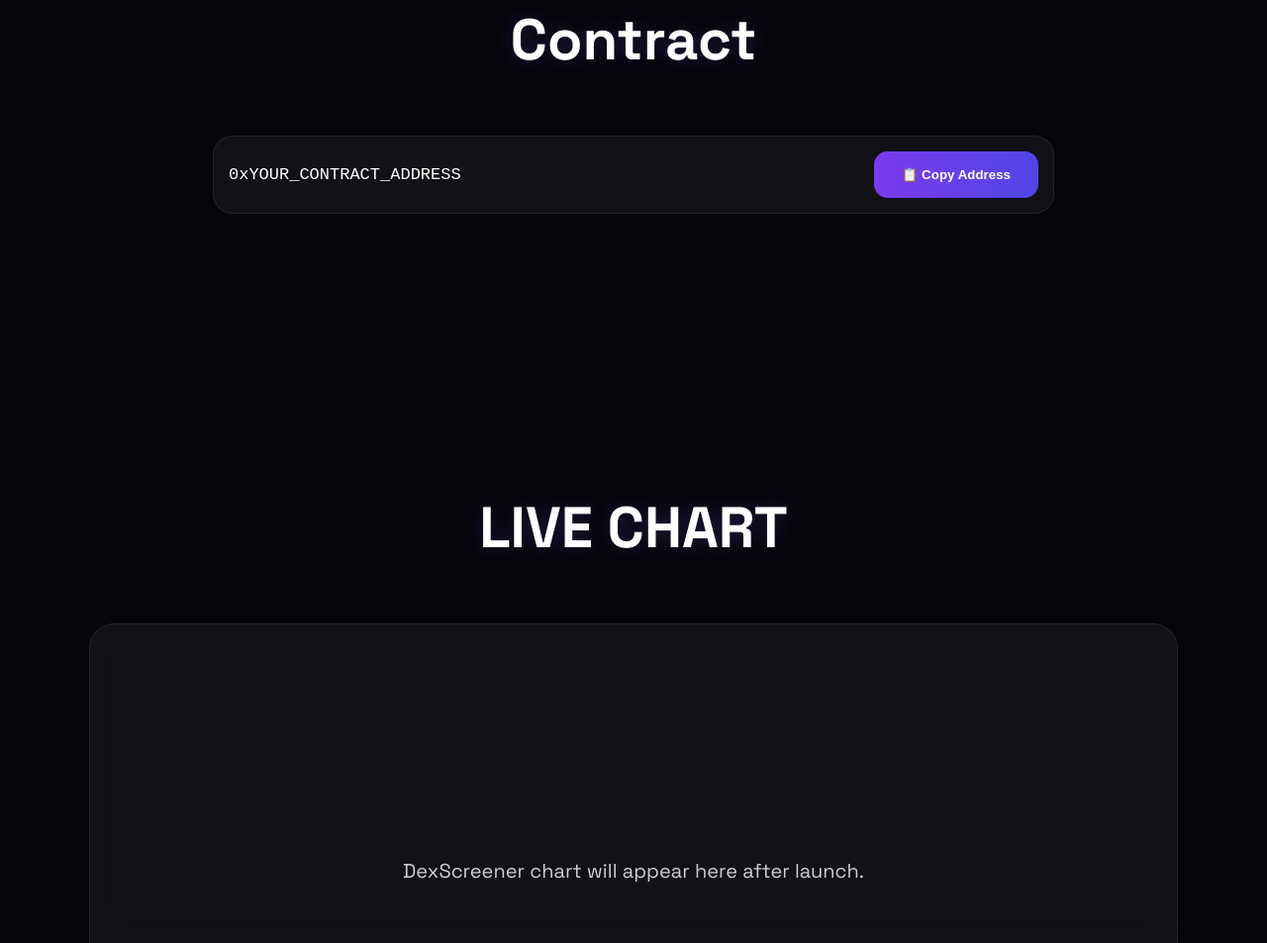
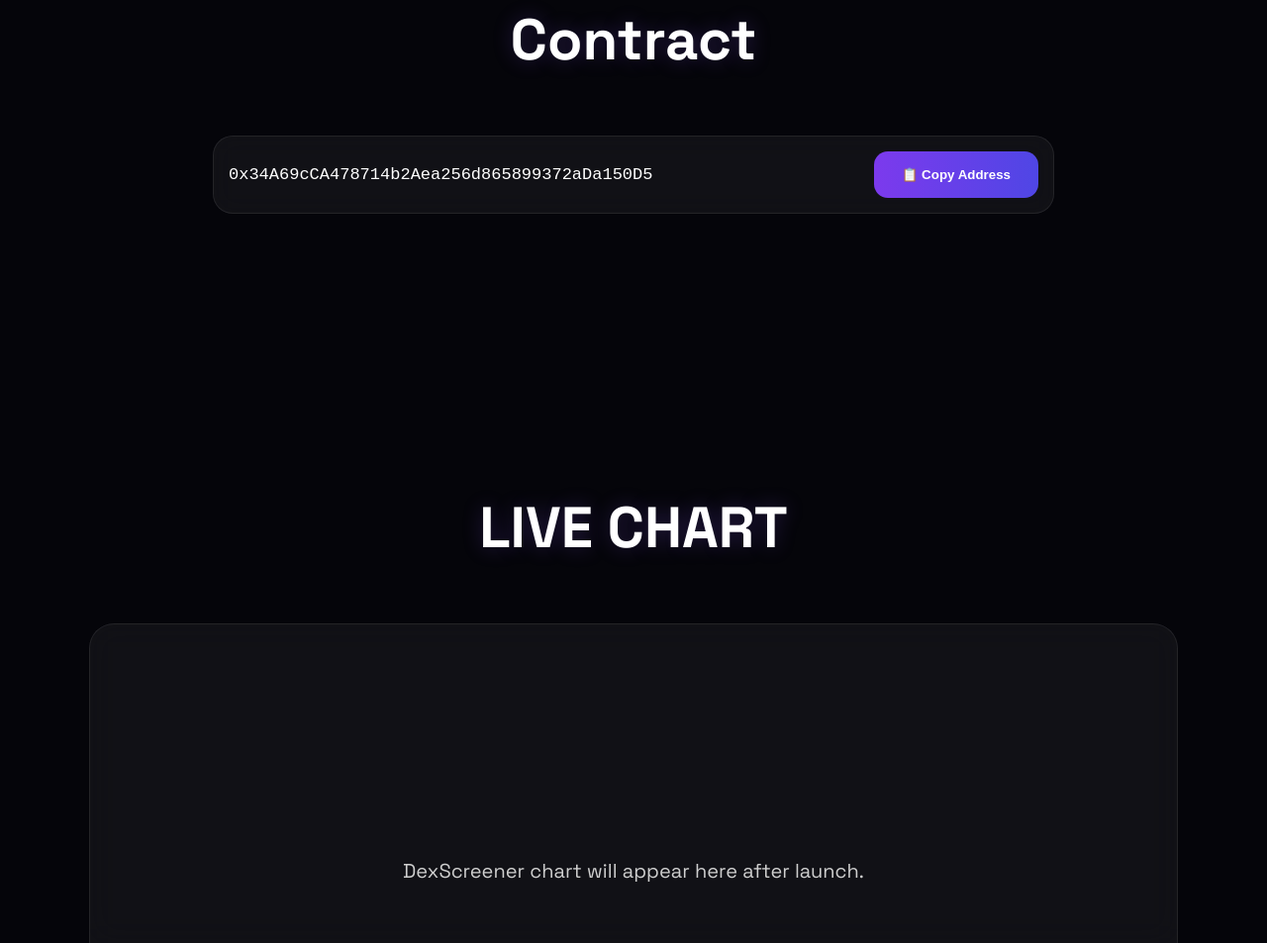
Before and after one commit to nyxanyx/nyxa, a plain HTML site: page index.html in a window 1280 px wide. Shown: the part 1997-2950 px from the top of the page at 99% size. Drawn offline with Linux system fonts and the light colour scheme.

Commit message:
Update index.html

```diff
--- a/index.html
+++ b/index.html
@@ -243,7 +243,7 @@ TOKENOMICS
         <input
             id="contract"
             type="text"
-            value="0xYOUR_CONTRACT_ADDRESS"
+            value="0x34A69cCA478714b2Aea256d865899372aDa150D5"
             readonly>
 
         <button id="copyBtn">
```
